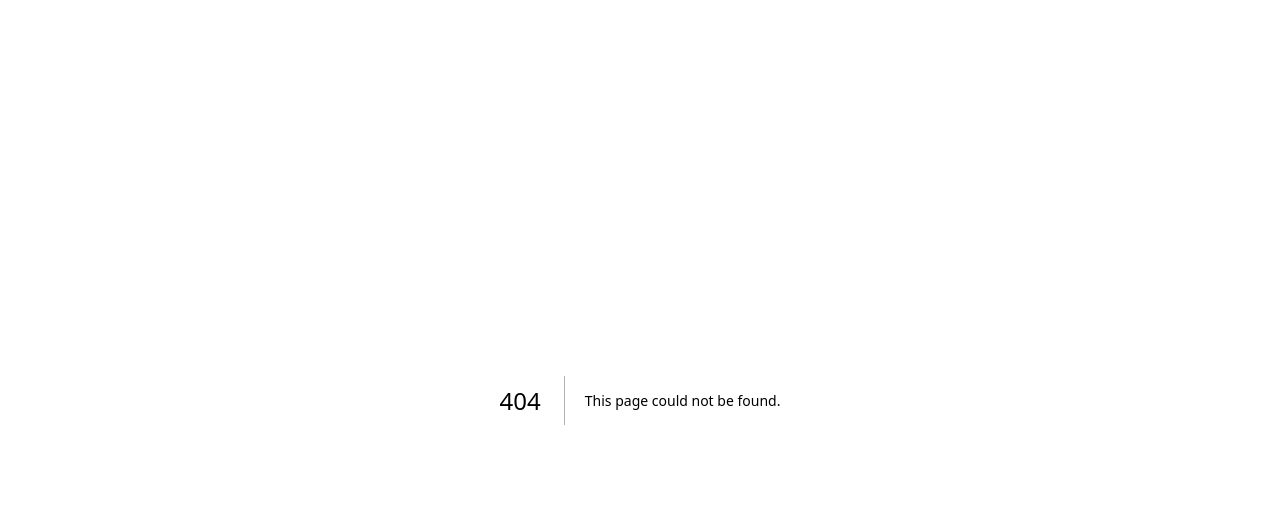
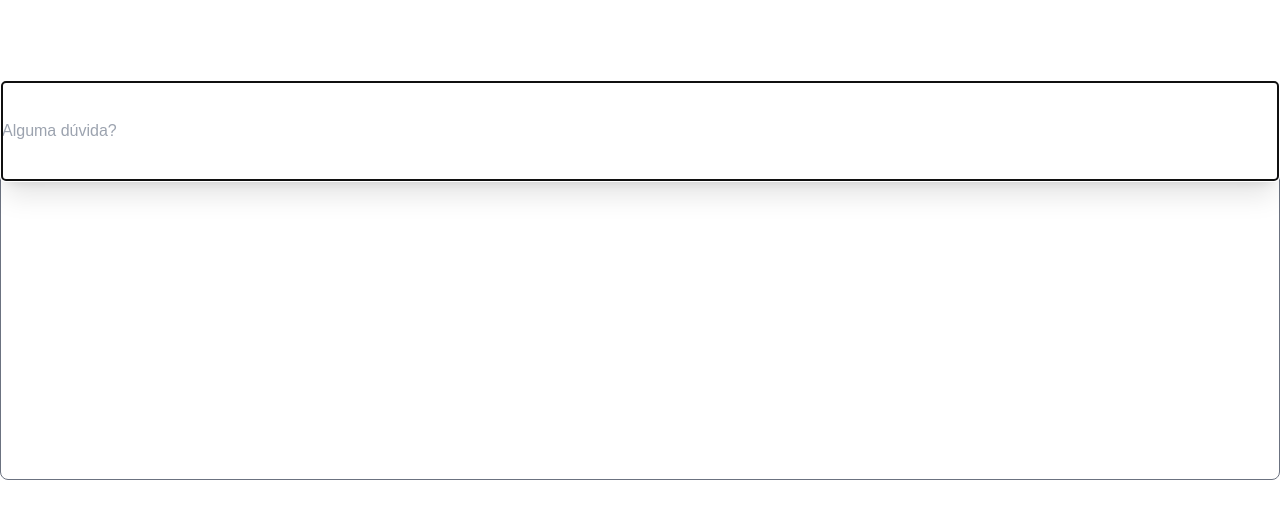
Before and after one commit to fss8/DesafioCorreiosCampus, a Next.js app in the folder app/: page /chat in a window 1280 px wide. Before the commit this address had no page. Shown: the top 518 px of the page. Built offline with nearby package versions, Linux system fonts and the light colour scheme.

Commit message:
FEAT: add conversational agent

```diff
--- /dev/null
+++ b/app/pages/api/assistant.ts
@@ -0,0 +1,44 @@
+// import { MessageContentText } from 'openai/resources/threads/messages/messages';
+import { AssistantMessage, AssistantResponse } from "ai";
+import OpenAI from "openai";
+
+const openai = new OpenAI({
+  apiKey: process.env.API_KEY || "",
+});
+
+export const runtime = "edge";
+
+export default async function POST(req: Request) {
+  const input: {
+    threadId: string | null;
+    message: string;
+  } = await req.json();
+
+  const threadId = input.threadId ?? (await openai.beta.threads.create({})).id;
+  console.log(threadId)
+
+  const createdMessage = await openai.beta.threads.messages.create(threadId, {
+    role: "user",
+    content: input.message,
+  });
+
+  // const createdMessage = await openai.beta.threads.messages.create(threadId, {
+  //   role: 'user',
+  //   content: input.message,
+  // });
+
+  return AssistantResponse(
+    { threadId, messageId: createdMessage.id },
+    async ({ forwardStream }) => {
+      const runStream = openai.beta.threads.runs.stream(threadId, {
+        assistant_id:
+          process.env.ASSISTANT_ID ??
+          (() => {
+            throw new Error('ASSISTANT_ID environment is not set');
+          })(),
+      });
+
+      await forwardStream(runStream);
+    },
+  );
+}
--- /dev/null
+++ b/app/src/app/chat/page.tsx
@@ -0,0 +1,87 @@
+// app/page.tsx
+"use client";
+
+import { Message, useAssistant } from "ai/react";
+import { useEffect, useRef } from "react";
+
+export default function Chat() {
+  const { status, messages, input, submitMessage, handleInputChange, error } =
+    useAssistant({
+      api: "/api/assistant",
+    });
+
+    const roleToColorMap: Record<Message["role"], string> = {
+      system: "red",
+      user: "black",
+      assistant: "green",
+    };
+
+  const InputDict = {
+    "user": 'Pergunta',
+    'assistant': 'Resposta'
+  }
+
+  const inputRef = useRef<HTMLInputElement>(null);
+  useEffect(() => {
+    if (status === "awaiting_message") {
+      inputRef.current?.focus();
+    }
+  }, [status]);
+
+  return (
+    <div className='h-full'>
+      <div className='w-full mt-20 h-[400px] block border border-gray-500 rounded-lg'>
+        <div className="h-4/6">
+          {error != null && (
+            <div className="relative h-[100px] bg-red-500 text-white px-6 py-4 rounded-md">
+              <span className="block h-[100px] sm:inline">
+                Error: {(error as any).toString()}
+              </span>
+            </div>
+          )}
+
+          {messages.map((m: Message) => (
+            <div
+              key={m.id}
+              className="whitespace-pre-wrap"
+              style={{ color: roleToColorMap[m.role] }}>
+              <strong>{InputDict[m.role]}: </strong>
+              {m.role !== "data" && m.content}
+              {m.role === "data" && (
+                <>
+                  {(m.data as any).description}
+                  <br />
+                  <pre className={"bg-gray-200"}>
+                    {JSON.stringify(m.data, null, 2)}
+                  </pre>
+                </>
+              )}
+              <br />
+              <br />
+            </div>
+          ))}
+
+          {status === "in_progress" ? (
+            <div className="h-8 w-full max-w-md p-2 mb-8 bg-gray-300 dark:bg-gray-600 rounded-lg animate-pulse" />
+          ) :
+          <form onSubmit={submitMessage}>
+            <input
+              ref={inputRef}
+              disabled={status !== "awaiting_message"}
+              className="  border w-full border-gray-300 rounded shadow-xl h-[100px]"
+              style={{width: '100%'}}
+              value={input}
+              placeholder="Alguma dúvida?"
+              onChange={handleInputChange}
+            />
+          </form>
+          }
+
+
+
+        </div>
+      </div>
+    </div>
+
+  );
+}
```
Also changed, not shown: app/package.json (+13 -5 lines), 1 other file (tests, documents, lock files or other folders).
